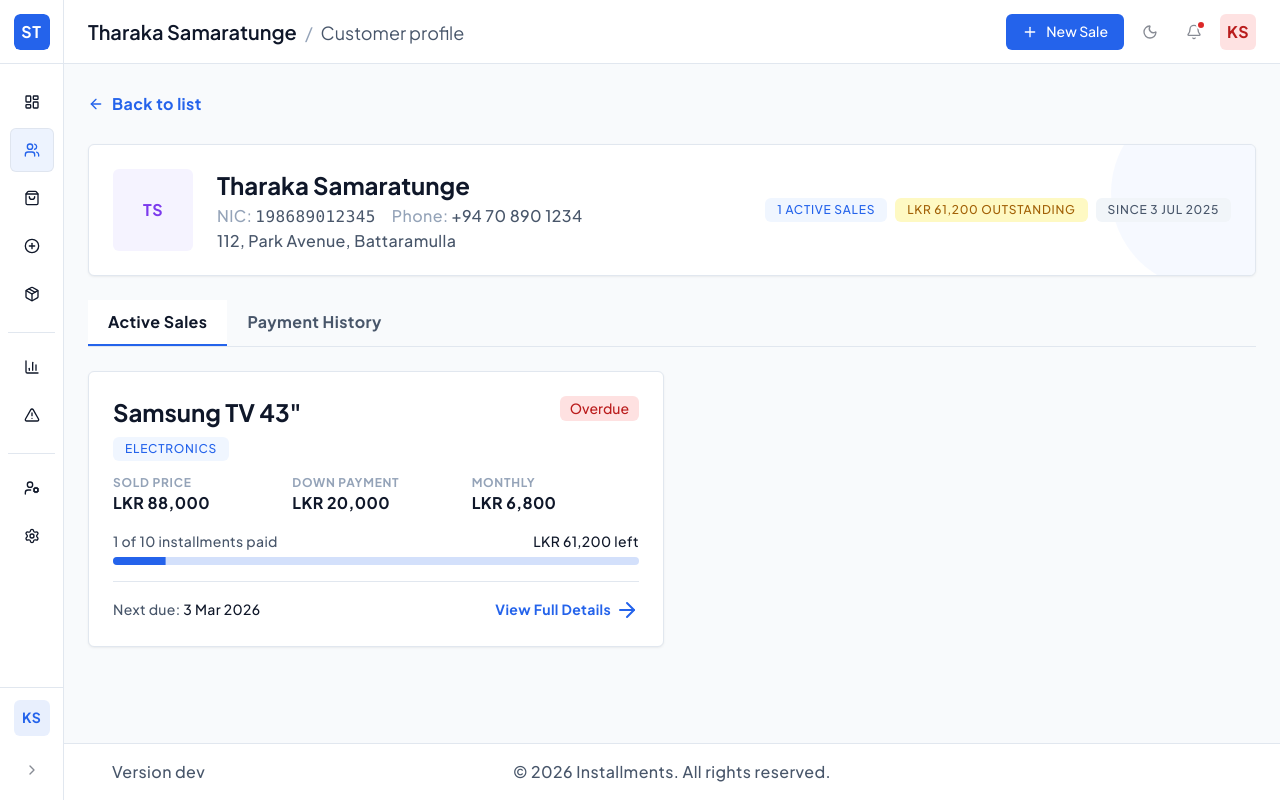
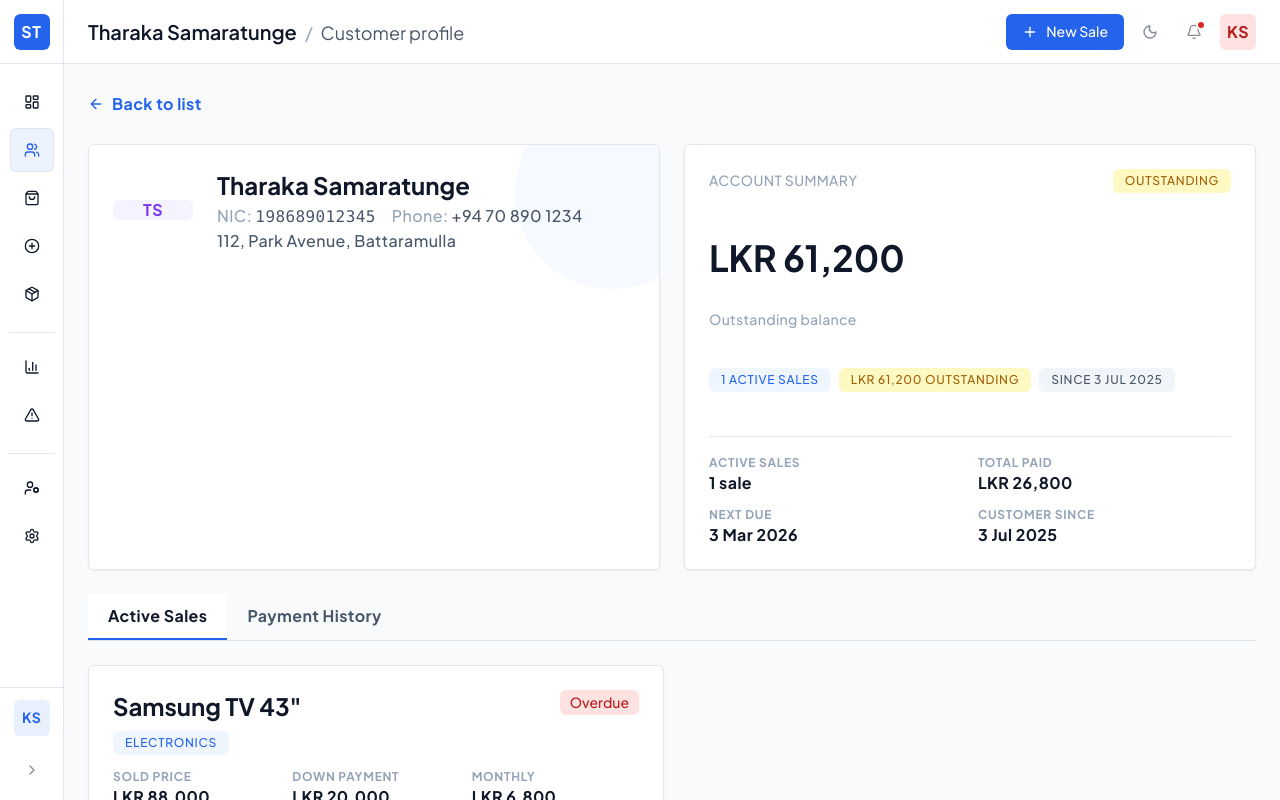
Before and after one commit to Eran2001/ledger-app-web-service, a React (Vite) app: page /dashboard in a window 1280 px wide. Both pictures are taken after a click on the item 1029 px from the left and 483 px from the top of the page. Shown: the top 800 px of the page. Built offline with nearby package versions, Linux system fonts and the light colour scheme; the HTML template or start-up script is replaced by a standard one.

Commit message:
add account summary for customer details

```diff
--- a/src/lib/dummy-data.ts
+++ b/src/lib/dummy-data.ts
@@ -292,13 +292,21 @@ export function saleStats(saleId: string) {
 export function customerStats(customerId: string) {
   const customerSales = sales.filter((s) => s.customerId === customerId)
   let outstanding = 0
+  let totalPaid = 0
   let activeSalesCount = 0
   let hasOverdue = false
+  let nextDue: string | undefined = undefined
   customerSales.forEach((s) => {
     const stat = saleStats(s.id)
     outstanding += stat.outstanding
+    totalPaid += stat.totalPaid
     if (s.status === "ACTIVE") activeSalesCount++
     if (stat.hasOverdue) hasOverdue = true
+    if (stat.nextDue) {
+      if (!nextDue || new Date(stat.nextDue) < new Date(nextDue)) {
+        nextDue = stat.nextDue
+      }
+    }
   })
-  return { outstanding, activeSalesCount, hasOverdue, totalSales: customerSales.length }
+  return { outstanding, totalPaid, activeSalesCount, hasOverdue, totalSales: customerSales.length, nextDue }
 }
--- /dev/null
+++ b/src/pages/customer/components/account-summary-card.tsx
@@ -0,0 +1,59 @@
+import { Card } from "@/components/ui/card";
+import { StatPill } from "@/components/shared/stat-pill";
+import { formatCurrency, formatDate } from "@/lib/utils";
+
+import { Stat } from "./stat";
+
+type Props = {
+  outstanding: number;
+  totalPaid: number;
+  activeSalesCount: number;
+  nextDue?: string;
+  customerSince: string;
+};
+
+export const AccountSummaryCard = ({
+  outstanding,
+  totalPaid,
+  activeSalesCount,
+  nextDue,
+  customerSince,
+}: Props) => {
+  const isOutstanding = outstanding > 0;
+
+  return (
+    <Card className="p-6">
+      <div className="flex items-center justify-between mb-4">
+        <p className="t-caption text-uppercase text-faint tracking-label">
+          Account Summary
+        </p>
+        <StatPill
+          label={isOutstanding ? "Outstanding" : "Clear"}
+          color={isOutstanding ? "amber" : "green"}
+        />
+      </div>
+
+      <p className="t-kpi-lg text-main">{formatCurrency(outstanding)}</p>
+      <p className="t-caption text-faint mt-1 mb-4">Outstanding balance</p>
+
+      <div className="flex flex-wrap gap-2 mb-5">
+        <StatPill label={`${activeSalesCount} Active Sales`} color="indigo" />
+        <StatPill
+          label={`${formatCurrency(outstanding)} Outstanding`}
+          color="amber"
+        />
+        <StatPill label={`Since ${formatDate(customerSince)}`} color="gray" />
+      </div>
+
+      <div className="border-t border-default pt-5 grid grid-cols-2 gap-x-4 gap-y-4">
+        <Stat
+          label="Active Sales"
+          value={`${activeSalesCount} sale${activeSalesCount !== 1 ? "s" : ""}`}
+        />
+        <Stat label="Total Paid" value={formatCurrency(totalPaid)} />
+        <Stat label="Next Due" value={nextDue ? formatDate(nextDue) : "—"} />
+        <Stat label="Customer Since" value={formatDate(customerSince)} />
+      </div>
+    </Card>
+  );
+};
--- a/src/pages/customer/components/customer-profile-header.tsx
+++ b/src/pages/customer/components/customer-profile-header.tsx
@@ -1,22 +1,28 @@
 import { Card } from "@/components/ui/card";
 import { InitialsAvatar } from "@/components/shared/initials-avatar";
-import { StatPill } from "@/components/shared/stat-pill";
 
-import { formatCurrency, formatDate } from "@/lib/utils";
-import { Props } from "@/types/customer";
+type Props = {
+  customer: {
+    fullName: string;
+    nic: string;
+    phone: string;
+    email?: string;
+    address: string;
+  };
+};
 
-export const CustomerProfileHeader = ({ customer, stats }: Props) => {
+export const CustomerProfileHeader = ({ customer }: Props) => {
   return (
     <Card className="p-6 overflow-hidden relative">
       <div
         className="surface-brand-soft absolute -top-12 -right-12 h-48 w-48 full-rounded opacity-60"
         aria-hidden
       />
-      <div className="relative flex flex-col lg:flex-row gap-6 items-start lg:items-stretch">
+      <div className="relative flex flex-col lg:flex-row gap-6 items-start lg:items-center">
         <div>
           <InitialsAvatar name={customer.fullName} size="auto" />
         </div>
-        <div className="flex-1 min-w-0 xl:self-center space-y-1">
+        <div className="flex-1 min-w-0 space-y-1">
           <h2 className="t-section text-main">{customer.fullName}</h2>
           <div className="flex flex-wrap gap-x-4 gap-y-1 t-meta text-soft">
             <span>
@@ -36,20 +42,6 @@ export const CustomerProfileHeader = ({ customer, stats }: Props) => {
           </div>
           <p className="t-meta text-soft">{customer.address}</p>
         </div>
-        <div className="flex flex-wrap gap-2 shrink-0 lg:self-center">
-          <StatPill
-            label={`${stats.activeSalesCount} Active Sales`}
-            color="indigo"
-          />
-          <StatPill
-            label={`${formatCurrency(stats.outstanding)} Outstanding`}
-            color="amber"
-          />
-          <StatPill
-            label={`Since ${formatDate(customer.createdAt)}`}
-            color="gray"
-          />
-        </div>
       </div>
     </Card>
   );
--- a/src/pages/customer/pages/detail.tsx
+++ b/src/pages/customer/pages/detail.tsx
@@ -15,6 +15,7 @@ import {
 import { TABS } from "@/constant/customer";
 
 import { CustomerProfileHeader } from "../components/customer-profile-header";
+import { AccountSummaryCard } from "../components/account-summary-card";
 import { SaleCard } from "../components/sale-card";
 import { PaymentHistoryTable } from "../components/payment-history-table";
 
@@ -53,7 +54,16 @@ const CustomerDetailPage = () => {
           Back to list
         </Button>
 
-        <CustomerProfileHeader customer={customer} stats={stats} />
+        <div className="grid grid-cols-1 lg:grid-cols-2 gap-6">
+          <CustomerProfileHeader customer={customer} />
+          <AccountSummaryCard
+            outstanding={stats.outstanding}
+            totalPaid={stats.totalPaid}
+            activeSalesCount={stats.activeSalesCount}
+            nextDue={stats.nextDue}
+            customerSince={customer.createdAt}
+          />
+        </div>
 
         <TabSelect tabs={TABS} value={tab} onValueChange={setTab}>
           <TabPanel value="active" active={tab} className="pt-6">
```
